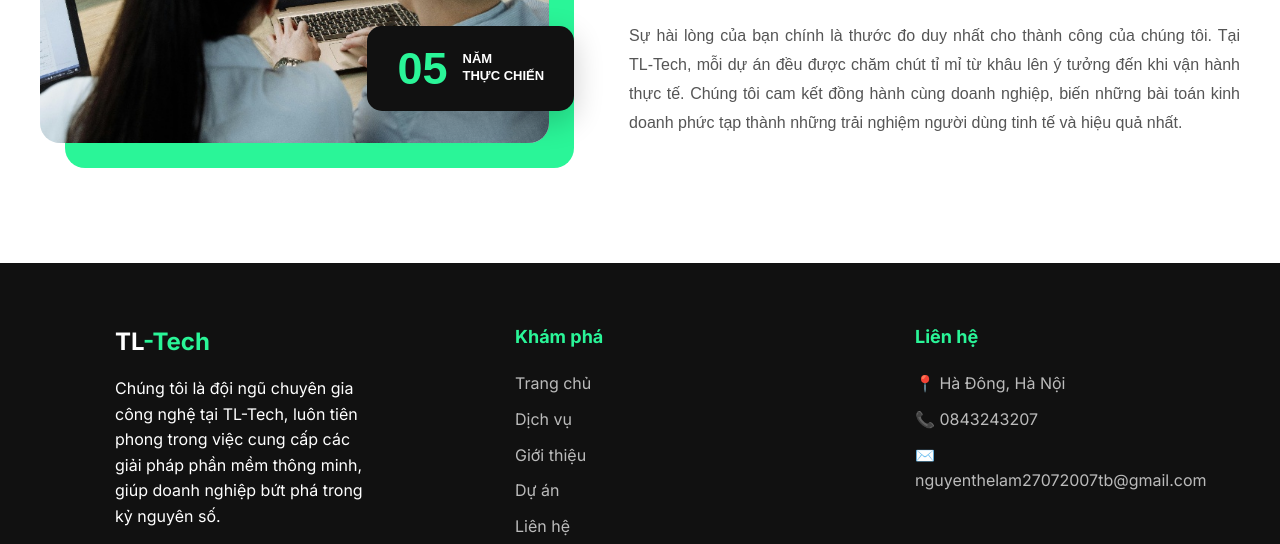
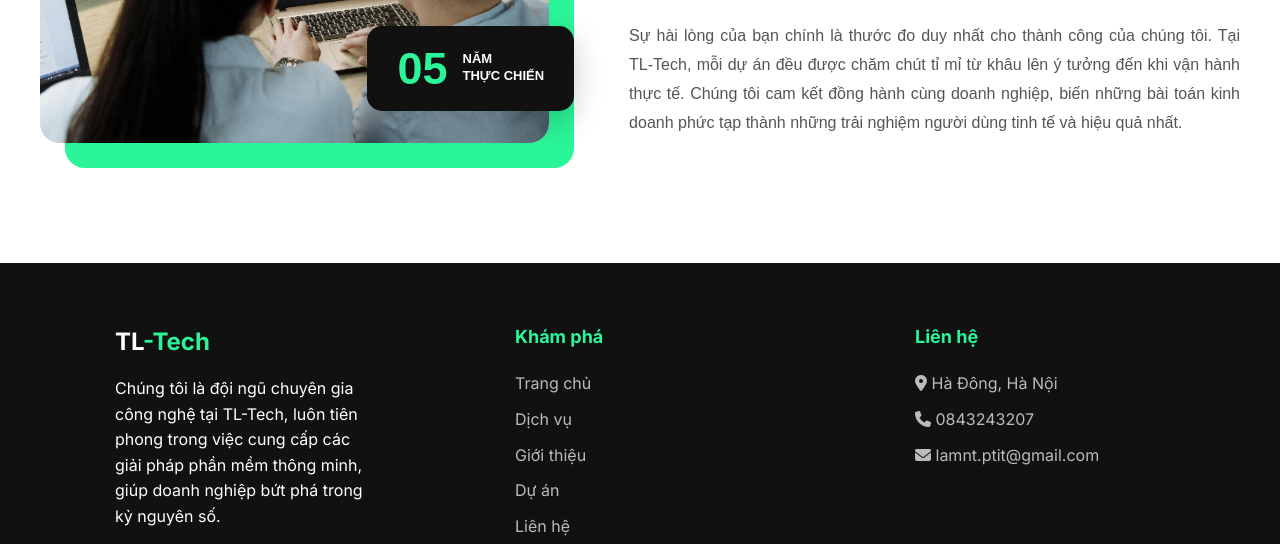
Before and after one commit to thelam07/btl-js, a plain HTML site: page index.html in a window 1280 px wide. Shown: the part 2154-2698 px from the top of the page. Drawn offline with Linux system fonts and the light colour scheme.

Commit message:
Fix Footer

```diff
--- a/index.html
+++ b/index.html
@@ -132,9 +132,9 @@
 
                 <div class="cot-footer">
                     <div class="tieu-de-cot">Liên hệ</div>
-                    <div class="info-item">📍 Hà Đông, Hà Nội</div>
-                    <div class="info-item">📞 0843243207</div>
-                    <div class="info-item">✉️ nguyenthelam27072007tb@gmail.com</div>
+                    <div class="info-item"><i class="fa-solid fa-location-dot"></i> Hà Đông, Hà Nội</div>
+                    <div class="info-item"><i class="fa-solid fa-phone"></i> 0843243207</div>
+                    <div class="info-item"><i class="fa-solid fa-envelope"></i> lamnt.ptit@gmail.com</div>
                 </div>
             </div>
 
```
